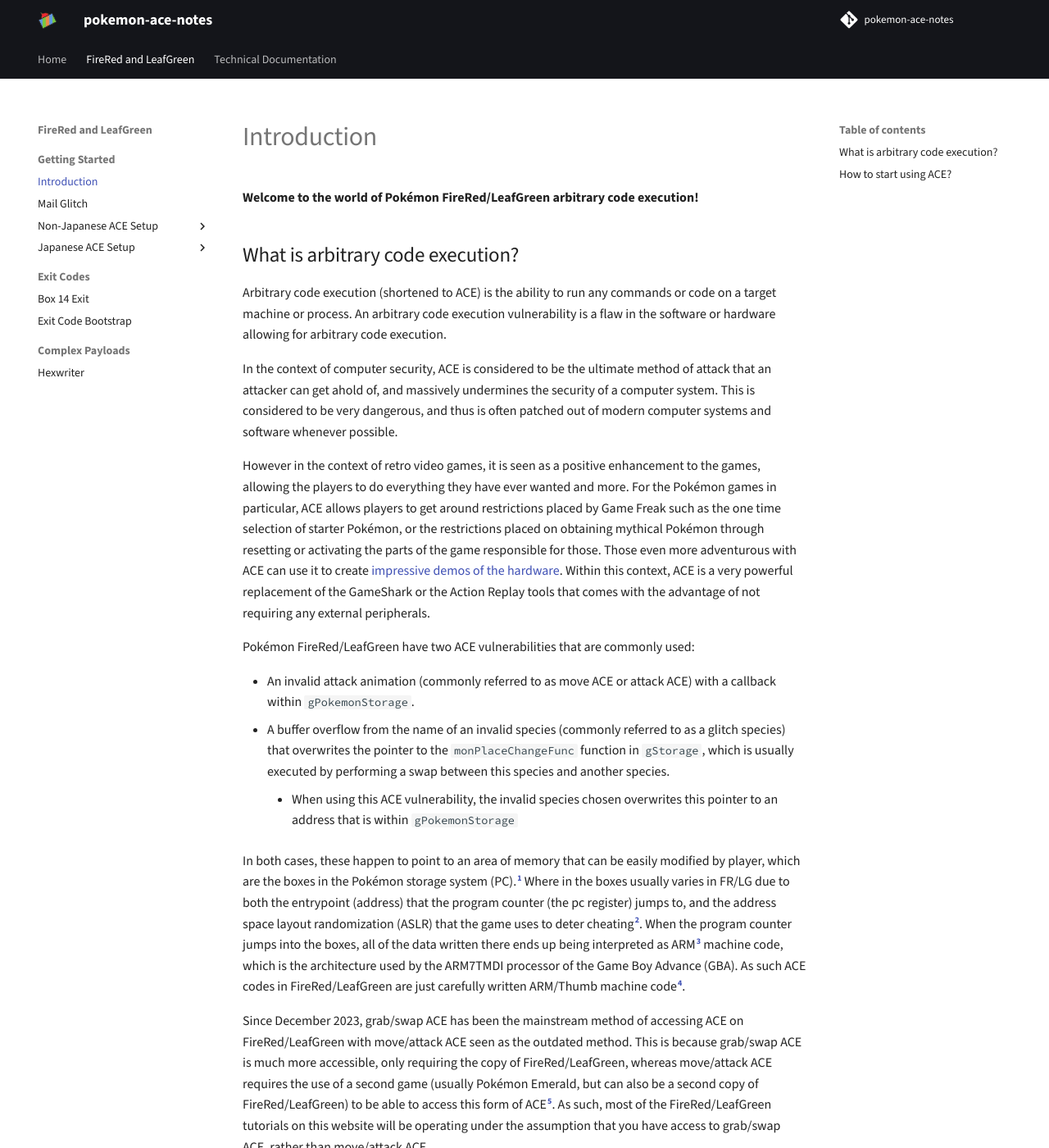
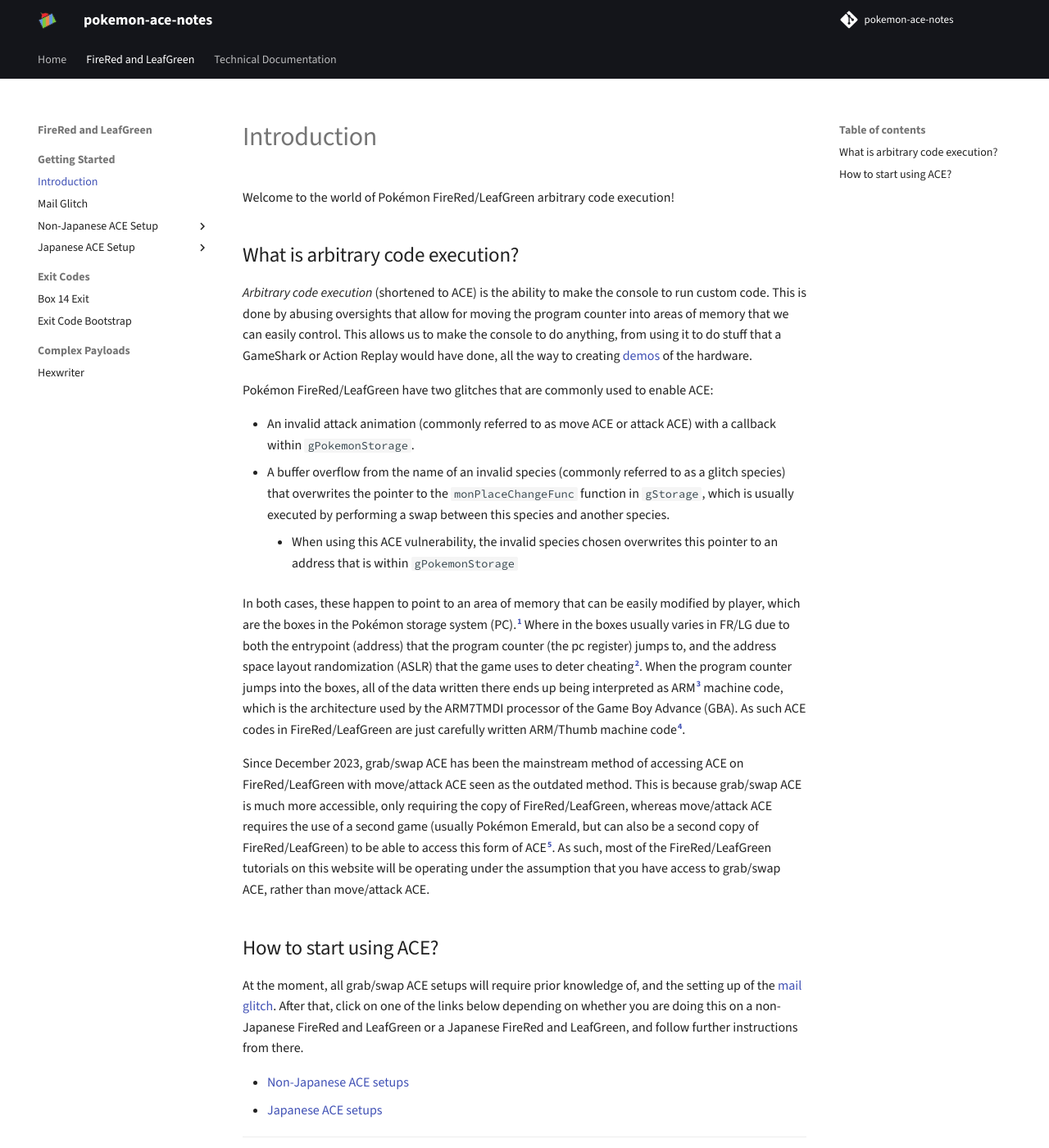
Before and after one commit to pomeg-letterbombers/pokemon-ace-notes, an MkDocs documentation site: the page built from docs/frlg/getting-started/introduction.md, in a window 1280 px wide and 1400 px high. Shown: the whole window at 82% size. Built offline with MkDocs 1.6.1 and Material for MkDocs 9.7.7, drawn with Linux system fonts in a browser that asks for light colours; comment, search, counter and statistics services are not loaded; some of the changed text lies outside the part shown.

Commit message:
Simplify Introduction as well as link to the proper tutorials

```diff
--- a/docs/frlg/getting-started/introduction.md
+++ b/docs/frlg/getting-started/introduction.md
@@ -1,23 +1,14 @@
-**Welcome to the world of Pokémon FireRed/LeafGreen arbitrary code execution!**
+Welcome to the world of Pokémon FireRed/LeafGreen arbitrary code execution!
 
 ## What is arbitrary code execution?
 
-Arbitrary code execution (shortened to ACE) is the ability to run any commands or code on a target machine or process.
-An arbitrary code execution vulnerability is a flaw in the software or hardware allowing for arbitrary code execution.
+<dfn>Arbitrary code execution</dfn> (shortened to ACE) is the ability to make the console to run custom code. This is done by abusing oversights that allow for moving the program counter into areas of memory that we can easily control. This allows us to make the console to do anything, from using it to do stuff that a GameShark or Action Replay would have done, all the way to creating [demos](https://www.youtube.com/watch?v=Vjm8P8utT5g) of the hardware.
 
-In the context of computer security, ACE is considered to be the ultimate method of attack that an attacker can get ahold of, and massively undermines the security of a computer system.
-This is considered to be very dangerous, and thus is often patched out of modern computer systems and software whenever possible.
+Pokémon FireRed/LeafGreen have two glitches that are commonly used to enable ACE:
 
-However in the context of retro video games, it is seen as a positive enhancement to the games, allowing the players to do everything they have ever wanted and more.
-For the Pokémon games in particular, ACE allows players to get around restrictions placed by Game Freak such as the one time selection of starter Pokémon, or the restrictions placed on obtaining mythical Pokémon through resetting or activating the parts of the game responsible for those.
-Those even more adventurous with ACE can use it to create [impressive demos of the hardware](https://www.youtube.com/watch?v=Vjm8P8utT5g).
-Within this context, ACE is a very powerful replacement of the GameShark or the Action Replay tools that comes with the advantage of not requiring any external peripherals.
-
-Pokémon FireRed/LeafGreen have two ACE vulnerabilities that are commonly used:
-
-- An invalid attack animation (commonly referred to as move ACE or attack ACE) with a callback within `gPokemonStorage`.
-- A buffer overflow from the name of an invalid species (commonly referred to as a glitch species) that overwrites the pointer to the `monPlaceChangeFunc` function in `gStorage`, which is usually executed by performing a swap between this species and another species.
-    - When using this ACE vulnerability, the invalid species chosen overwrites this pointer to an address that is within `gPokemonStorage`
+*   An invalid attack animation (commonly referred to as move ACE or attack ACE) with a callback within `gPokemonStorage`.
+*   A buffer overflow from the name of an invalid species (commonly referred to as a glitch species) that overwrites the pointer to the `monPlaceChangeFunc` function in `gStorage`, which is usually executed by performing a swap between this species and another species.
+    +   When using this ACE vulnerability, the invalid species chosen overwrites this pointer to an address that is within `gPokemonStorage`
 
 In both cases, these happen to point to an area of memory that can be easily modified by player, which are the boxes in the Pokémon storage system (PC).[^1]
 Where in the boxes usually varies in FR/LG due to both the entrypoint (address) that the program counter (the pc register) jumps to, and the address space layout randomization (ASLR) that the game uses to deter cheating[^2].
@@ -43,18 +34,7 @@
 
 ## How to start using ACE?
 
-To get started on setting up access to grab/swap ACE, below are some resources you can use to do this:
+At the moment, all grab/swap ACE setups will require prior knowledge of, and the setting up of the [mail glitch](mail-glitch.md). After that, click on one of the links below depending on whether you are doing this on a non-Japanese FireRed and LeafGreen or a Japanese FireRed and LeafGreen, and follow further instructions from there.
 
-- [Papa Jefé’s video tutorial (non-Japanese FireRed)](https://www.youtube.com/watch?v=3jkcq8e9NO4&t)
-    - You do not need to watch the whole video, but the rest of the video contains examples of how ACE can be used along with extensively using mail #255 corruption (mail glitch) in unique ways.
-- [Papa Jefé’s video tutorial (non-Japanese LeafGreen)](https://www.youtube.com/watch?v=8d2kd2_iVps)
-- [Papa Jefé’s written tutorial (non-Japanese FireRed/LeafGreen)](https://docs.google.com/spreadsheets/d/1b0cQkzVpqpMv40desNHaAH-NbHXXdANsS9edXnhdfCk/edit?gid=1742936281#gid=1742936281)
-- [merrp’s video demonstration (non-Japanese FireRed/LeafGreen)](https://www.youtube.com/watch?v=yVhK4pLC9ac)
-- [merrp’s grap/swap ACE Pastebin](https://pastebin.com/pDXf5rGD)
-    - While the Pastebin is useful for obtaining some information on Japanese ACE species, the instructions are inaccurate for Japanese FireRed/LeafGreen.
-- [Detelony’s video tutorial (Japanese FireRed/LeafGreen)](https://www.youtube.com/watch?v=i9d4AyI2l1A)
-- [Final’s written tutorial (Japanese FireRed/LeafGreen)](https://github.com/it-is-final/jpn-frlg-helper/blob/main/docs/ace-setup.md)
-- [Final’s alternate written tutorial (Japanese LeafGreen)](https://github.com/it-is-final/PokeG3ACE/blob/main/ace_notes/JP-LeafGreen-AltMethod/JP-LeafGreen-AltMethod.md)
-    - This tutorial uses a trade Pokémon to facilitate access to ACE rather than having to use one of your own Pokémon
-
-After this you can check out the resources located on this website’s [home page](../../index.md) for ways to utilize ACE with premade codes or go further with the [hexadecimal writer](../complex-payloads/hex-writer.md) or [Theocatic’s scripting environment](https://gist.github.com/Theocatic/39ed337ecd590b47fad14f791cf16bb5).
+*   [Non-Japanese ACE setups](../jpn-ace/)
+*   [Japanese ACE setups](../non-jpn-ace/)
```
